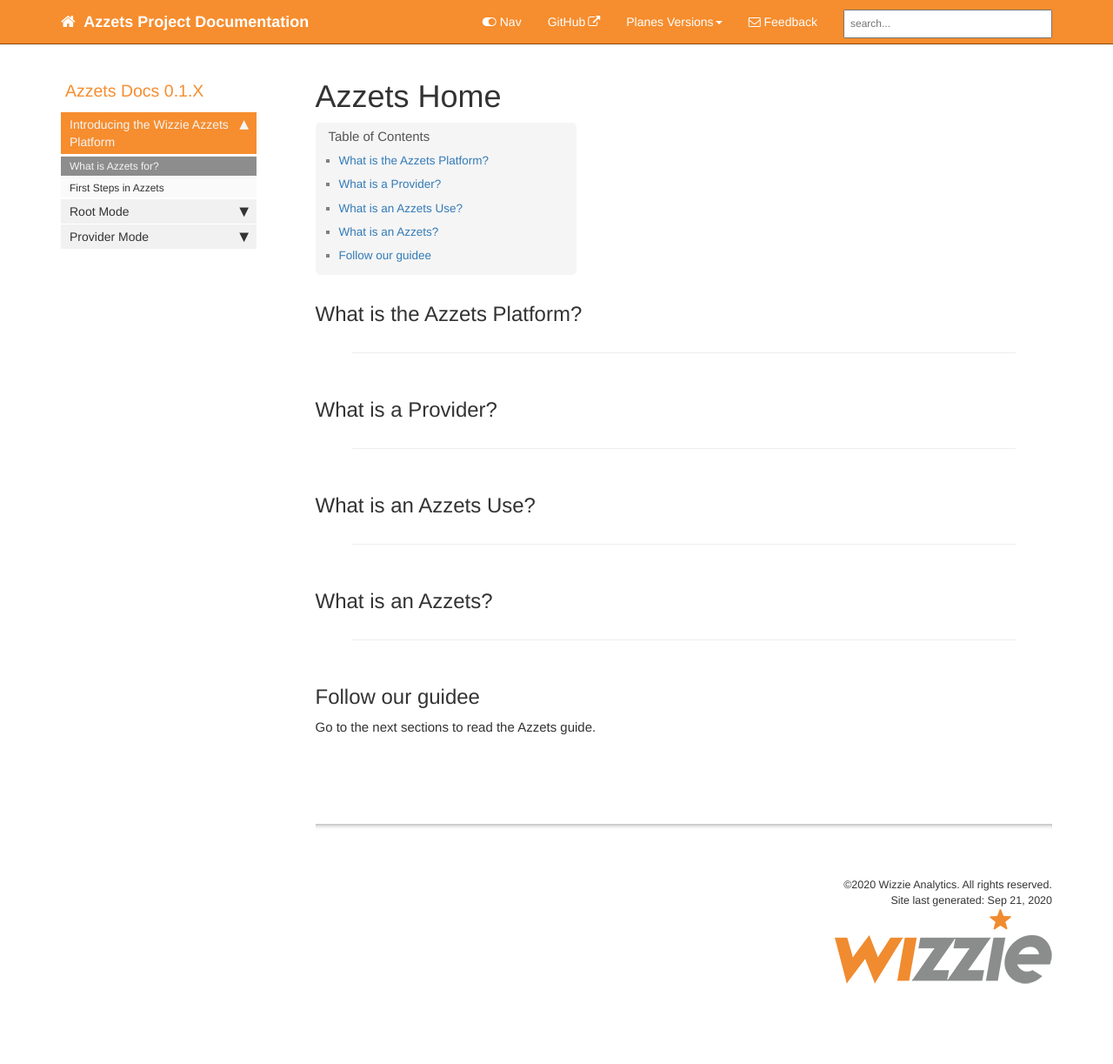
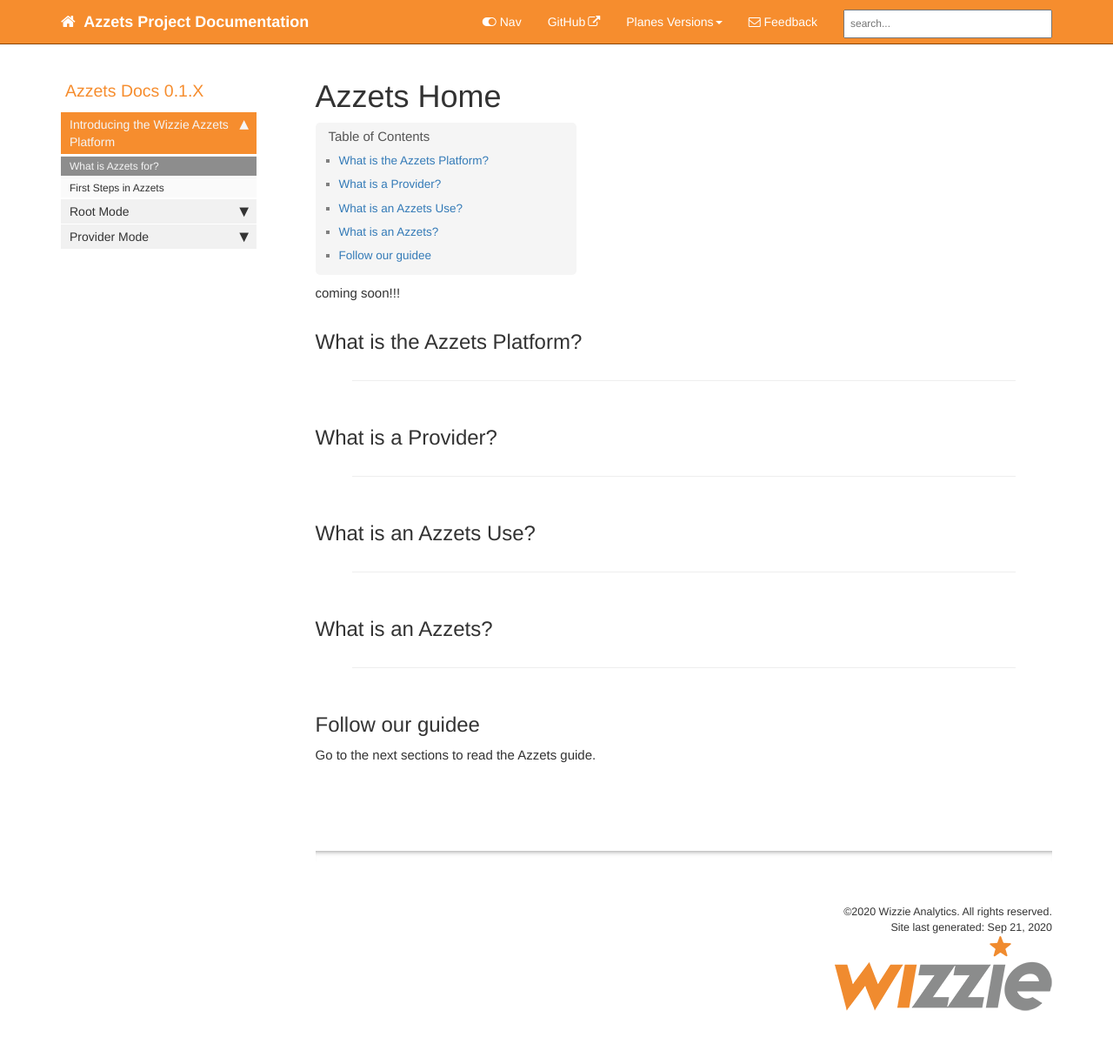
Before and after one commit to ddnWizzie/azzets-docs, a Jekyll site: the page built from pages/azzets/index.md, in a window 1280 px wide. Shown: the whole page at 87% size. Built offline with Jekyll 4.4.1, drawn with Linux system fonts in a browser that asks for light colours; nearby versions of some CDN libraries; comment, search, counter and statistics services are not loaded; before the commit the page ends 1192 px from its top, so only the background shows below that.

Commit message:
change name's

```diff
--- a/_config.yml
+++ b/_config.yml
@@ -1,4 +1,4 @@
-repository: wizzie-io/planes-docs
+repository: ddnWizzie/azzets-docs
 
 output: web
 # this property is useful for conditional filtering of content that is separate from the PDF.
--- a/pages/azzets/index.md
+++ b/pages/azzets/index.md
@@ -2,8 +2,9 @@
 title: "Azzets Home"
 permalink: /azzets_0.1.X_index.html
 ---
+coming soon!!!
+## What is the Azzets Platform?
 
-## What is the Azzets Platform?
 
 * * *
 ## What is a Provider?
```
Also changed, not shown: README.md.
